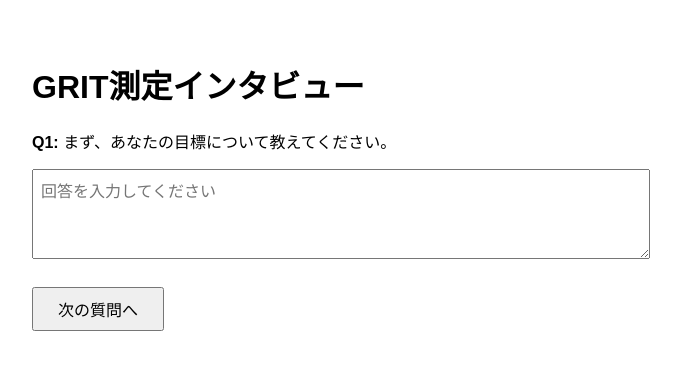
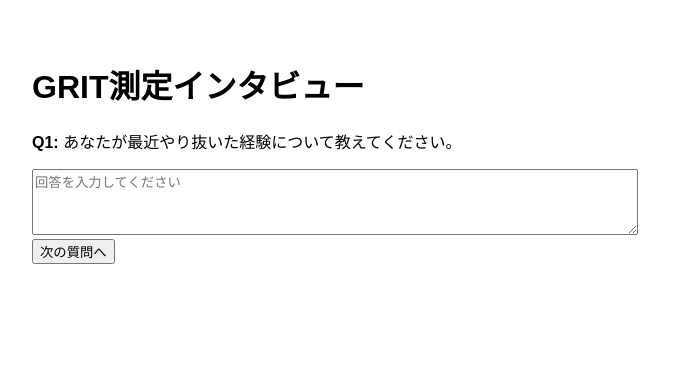
Before and after one commit to kahigash/my-grit-app, a Next.js app: page / in a window 1280 px wide. Shown: the top 370 px of the page, without its empty margins (8-689 px from the left). Built offline with nearby package versions, Linux system fonts and the light colour scheme.

Commit message:
Update index.tsx

```diff
--- a/pages/index.tsx
+++ b/pages/index.tsx
@@ -1,95 +1,96 @@
 import { useEffect, useState } from 'react';
 
 export default function Home() {
-  const [questions, setQuestions] = useState<string[]>([
-    'まず、あなたの目標について教えてください。'
-  ]);
+  const [questions, setQuestions] = useState<string[]>([]);
   const [currentAnswer, setCurrentAnswer] = useState('');
   const [currentQuestionIndex, setCurrentQuestionIndex] = useState(0);
-  const [isLoading, setIsLoading] = useState(false);
+  const [answers, setAnswers] = useState<string[]>([]);
+  const [error, setError] = useState<string | null>(null);
+  const [showResult, setShowResult] = useState(false);
+  const [resultText, setResultText] = useState('');
+
+  useEffect(() => {
+    setQuestions(['あなたが最近やり抜いた経験について教えてください。']);
+  }, []);
 
   const handleNext = async () => {
-    if (!currentAnswer.trim()) return; // 空回答防止
-    setIsLoading(true);
+    const updatedAnswers = [...answers];
+    updatedAnswers[currentQuestionIndex] = currentAnswer;
+    setAnswers(updatedAnswers);
 
-    const previousAnswers = questions.map((q, i) =>
-      i === currentQuestionIndex ? currentAnswer : ''
-    );
+    if (questions.length >= 5) {
+      setShowResult(true);
+      try {
+        const res = await fetch('/api/generate-result', {
+          method: 'POST',
+          headers: { 'Content-Type': 'application/json' },
+          body: JSON.stringify({ questions, answers: updatedAnswers }),
+        });
+        const data = await res.json();
+        setResultText(data.result || '診断結果を取得できませんでした。');
+      } catch {
+        setResultText('診断結果の取得に失敗しました。');
+      }
+      return;
+    }
+
+    const messages = [
+      { role: 'system', content: 'あなたはGRITを測定するためのインタビュアーです。' },
+      ...updatedAnswers.map((answer, index) => ({
+        role: 'user',
+        content: `Q${index + 1}: ${questions[index]}\nA: ${answer}`,
+      })),
+      { role: 'user', content: '次の質問をお願いします。' },
+    ];
 
     try {
       const res = await fetch('/api/generate-question', {
         method: 'POST',
         headers: { 'Content-Type': 'application/json' },
-        body: JSON.stringify({
-          messages: [
-            {
-              role: 'system',
-              content:
-                'あなたは面接官です。GRIT（やり抜く力）を測るための深掘りインタビューを行います。質問は1つずつ行ってください。',
-            },
-            ...previousAnswers
-              .filter(a => a)
-              .map((answer, i) => [
-                { role: 'user', content: questions[i] },
-                { role: 'assistant', content: answer },
-              ])
-              .flat(),
-            {
-              role: 'user',
-              content: '次の質問をお願いします。',
-            },
-          ],
-        }),
+        body: JSON.stringify({ messages }),
       });
-
       const data = await res.json();
-      const nextQuestion = data.result || '次の質問を取得できませんでした。';
-      setQuestions([...questions, nextQuestion]);
+      if (data.result) {
+        setQuestions([...questions, data.result]);
+        setCurrentQuestionIndex(currentQuestionIndex + 1);
         setCurrentAnswer('');
-      setCurrentQuestionIndex(currentQuestionIndex + 1);
-    } catch (err) {
-      console.error('エラー:', err);
-      alert('質問の取得に失敗しました。');
-    } finally {
-      setIsLoading(false);
+        setError(null);
+      } else {
+        setError('次の質問を取得できませんでした。');
+      }
+    } catch {
+      setError('質問の取得に失敗しました。');
     }
   };
 
   return (
-    <div style={{ padding: '2rem', fontFamily: 'Arial, sans-serif' }}>
+    <div style={{ padding: '2rem', fontFamily: 'sans-serif' }}>
       <h1>GRIT測定インタビュー</h1>
+      {showResult ? (
+        <div>
+          <h2>GRIT診断結果</h2>
+          <p>{resultText}</p>
+        </div>
+      ) : (
+        <>
           {questions.map((q, i) => (
-        <div key={i} style={{ marginBottom: '1.5rem' }}>
-          <p>
-            <strong>Q{i + 1}:</strong> {q}
-          </p>
+            <div key={i}>
+              <p><strong>Q{i + 1}:</strong> {q}</p>
               {i === currentQuestionIndex && (
                 <textarea
                   value={currentAnswer}
                   onChange={(e) => setCurrentAnswer(e.target.value)}
                   placeholder="回答を入力してください"
                   rows={4}
-              style={{
-                width: '100%',
-                maxWidth: '600px',
-                padding: '0.5rem',
-                fontSize: '1rem',
-              }}
+                  style={{ width: '100%', maxWidth: '600px' }}
                 />
               )}
             </div>
           ))}
-      <button
-        onClick={handleNext}
-        disabled={isLoading}
-        style={{
-          padding: '0.5rem 1.5rem',
-          fontSize: '1rem',
-          cursor: 'pointer',
-        }}
-      >
-        {isLoading ? '送信中...' : '次の質問へ'}
-      </button>
+          <button onClick={handleNext}>次の質問へ</button>
+          {error && <p style={{ color: 'red' }}>{error}</p>}
+        </>
+      )}
     </div>
   );
 }
```
Lines whose indentation alone changed are shown as unchanged.
